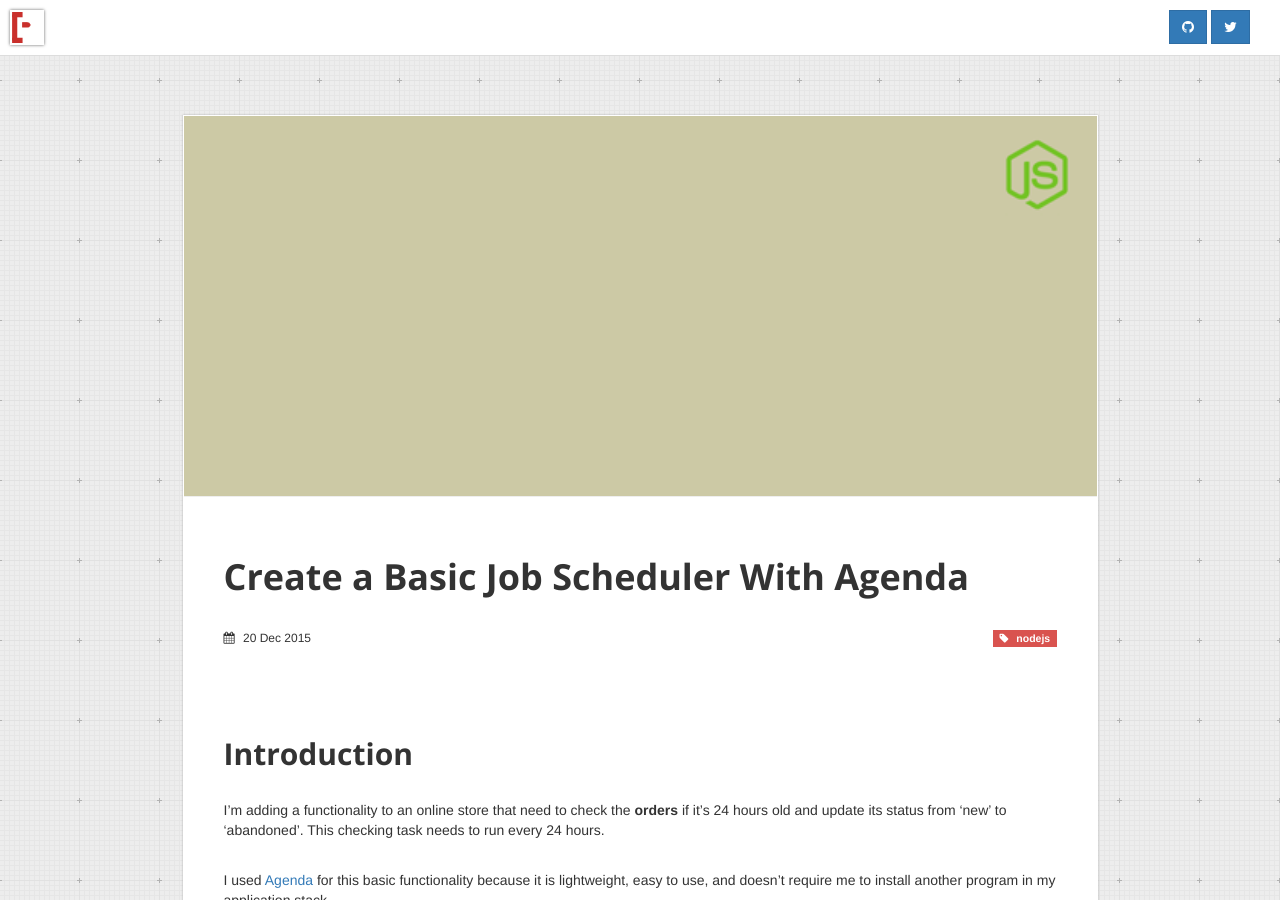
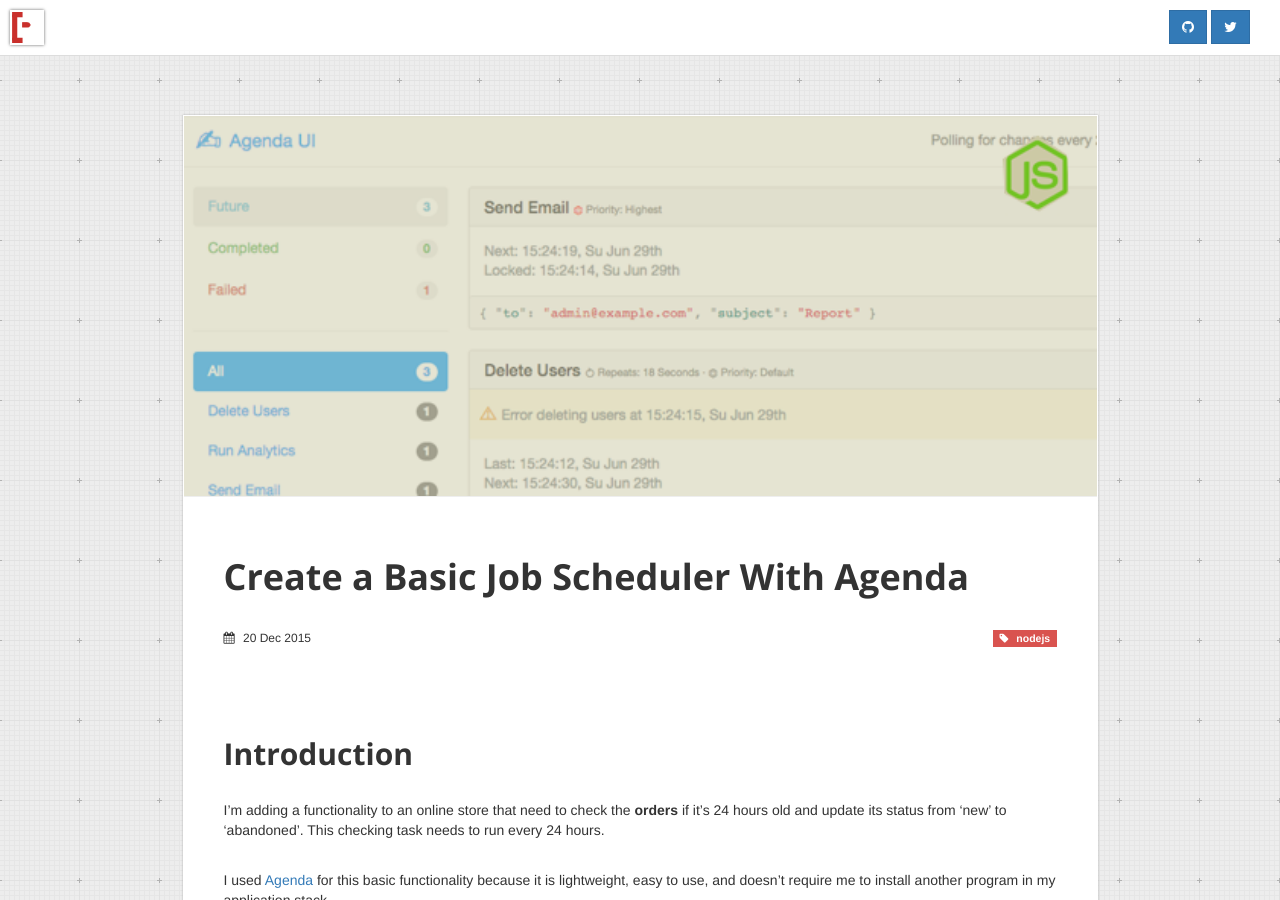
Before and after one commit to codingpajamas/codingpajamas.github.io, a Jekyll site: the page built from _posts/2015-10-19-create-a-basic-job-scheduler-with-agenda.md, in a window 1280 px wide and 900 px high. Built offline with Jekyll 4.4.1, drawn with Linux system fonts in a browser that asks for light colours; some web fonts are replaced.

Commit message:
add post thumbnail to agenda

```diff
--- a/_posts/2015-10-19-create-a-basic-job-scheduler-with-agenda.md
+++ b/_posts/2015-10-19-create-a-basic-job-scheduler-with-agenda.md
@@ -3,7 +3,7 @@
 title: "Create a Basic Job Scheduler With Agenda"
 date: 2015-12-20
 tags: [nodejs]
-image: /images/pimg/nodejs.png
+image: /images/post/post-12.png
 status: published
 ---
 
```
Also changed, not shown: images/post/post-12.png (added).
